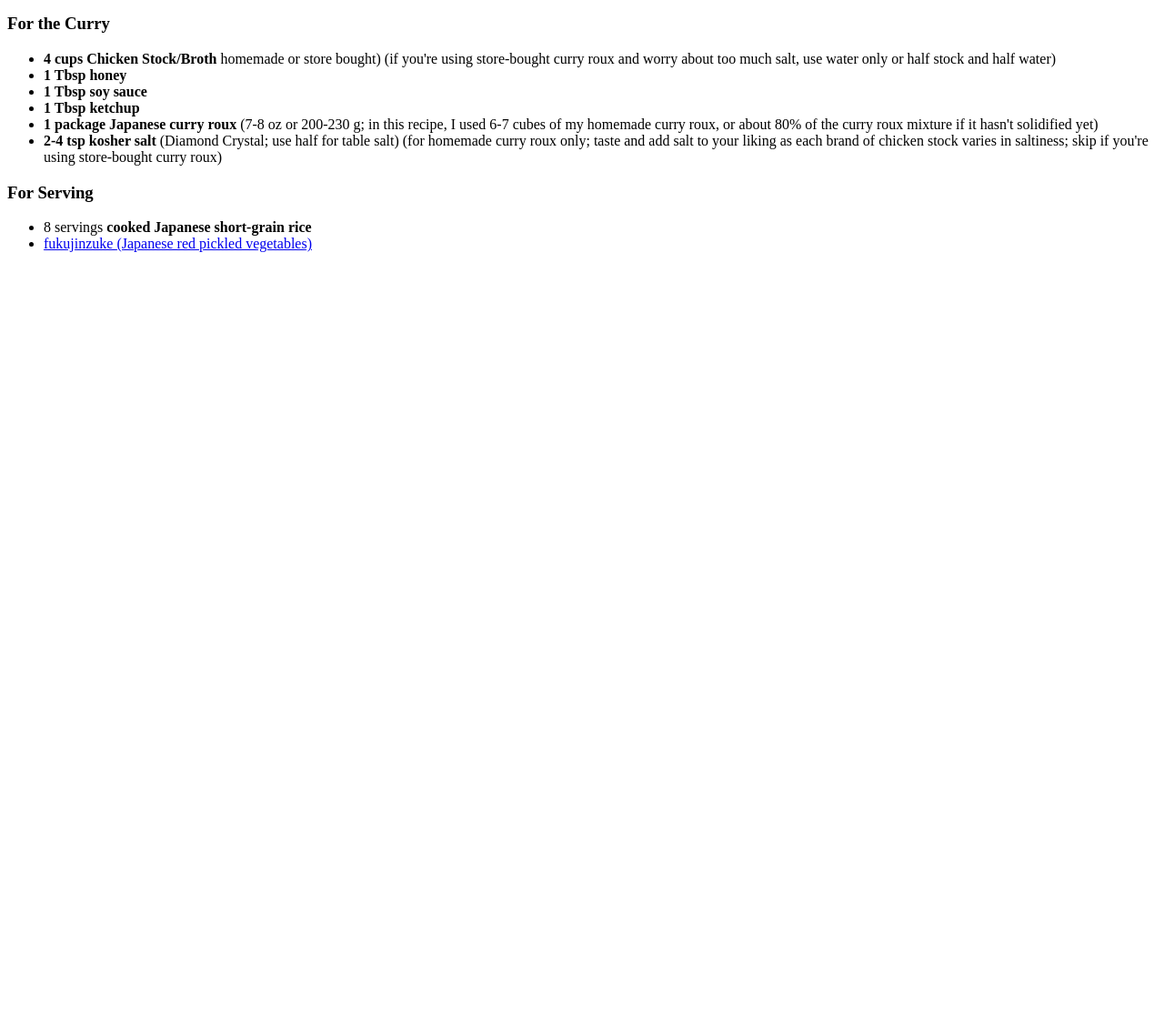
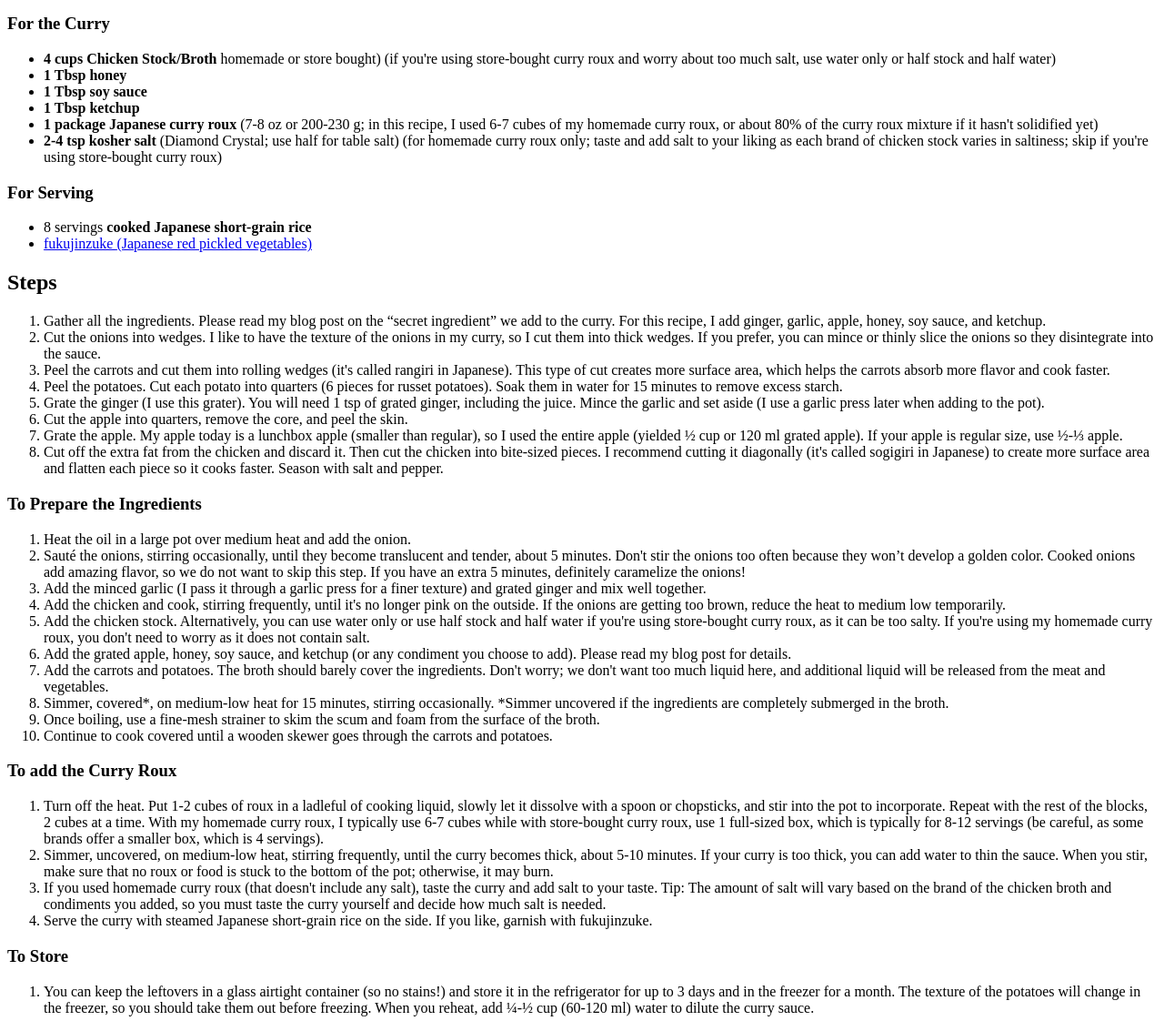
Before and after one commit to Lesserlife/odin-recipes, a plain HTML site: page recipes/japanesecurry.html in a window 1280 px wide. Shown: the part 963-2096 px from the top of the page at 91% size. Before the commit the page ends 1256 px from the top, so only its background shows below. Drawn offline with Linux system fonts and the light colour scheme.

Commit message:
Write steps, format, and create noodles-stirfry.html and pizza.html

```diff
--- a/recipes/japanesecurry.html
+++ b/recipes/japanesecurry.html
@@ -38,6 +38,40 @@
             <li>8 servings <strong>cooked Japanese short-grain rice</strong></li>
             <li><a href="https://www.justonecookbook.com/fukujinzuke/">fukujinzuke (Japanese red pickled vegetables)</a></li>
         </ul>
-
+        <h2>Steps</h2>
+        <ol>
+            <li>Gather all the ingredients. Please read my blog post on the “secret ingredient” we add to the curry. For this recipe, I add ginger, garlic, apple, honey, soy sauce, and ketchup.</li>
+            <li>Cut the onions into wedges. I like to have the texture of the onions in my curry, so I cut them into thick wedges. If you prefer, you can mince or thinly slice the onions so they disintegrate into the sauce.</li>
+            <li>Peel the carrots and cut them into rolling wedges (it's called rangiri in Japanese). This type of cut creates more surface area, which helps the carrots absorb more flavor and cook faster.</li>
+            <li>Peel the potatoes. Cut each potato into quarters (6 pieces for russet potatoes). Soak them in water for 15 minutes to remove excess starch.</li>
+            <li>Grate the ginger (I use this grater). You will need 1 tsp of grated ginger, including the juice. Mince the garlic and set aside (I use a garlic press later when adding to the pot).</li>
+            <li>Cut the apple into quarters, remove the core, and peel the skin.</li>
+            <li>Grate the apple. My apple today is a lunchbox apple (smaller than regular), so I used the entire apple (yielded ½ cup or 120 ml grated apple). If your apple is regular size, use &frac12;-&frac13; apple.</li>
+            <li>Cut off the extra fat from the chicken and discard it. Then cut the chicken into bite-sized pieces. I recommend cutting it diagonally (it's called sogigiri in Japanese) to create more surface area and flatten each piece so it cooks faster. Season with salt and pepper.</li>
+        </ol>
+        <h3>To Prepare the Ingredients</h3>
+        <ol>
+            <li>Heat the oil in a large pot over medium heat and add the onion.</li>
+            <li>Sauté the onions, stirring occasionally, until they become translucent and tender, about 5 minutes. Don't stir the onions too often because they won’t develop a golden color. Cooked onions add amazing flavor, so we do not want to skip this step. If you have an extra 5 minutes, definitely caramelize the onions!</li>
+            <li>Add the minced garlic (I pass it through a garlic press for a finer texture) and grated ginger and mix well together.</li>
+            <li>Add the chicken and cook, stirring frequently, until it's no longer pink on the outside. If the onions are getting too brown, reduce the heat to medium low temporarily.</li>
+            <li>Add the chicken stock. Alternatively, you can use water only or use half stock and half water if you're using store-bought curry roux, as it can be too salty. If you're using my homemade curry roux, you don't need to worry as it does not contain salt.</li>
+            <li>Add the grated apple, honey, soy sauce, and ketchup (or any condiment you choose to add). Please read my blog post for details.</li>
+            <li>Add the carrots and potatoes. The broth should barely cover the ingredients. Don't worry; we don't want too much liquid here, and additional liquid will be released from the meat and vegetables.</li>
+            <li>Simmer, covered*, on medium-low heat for 15 minutes, stirring occasionally. *Simmer uncovered if the ingredients are completely submerged in the broth.</li>
+            <li>Once boiling, use a fine-mesh strainer to skim the scum and foam from the surface of the broth.</li>
+            <li>Continue to cook covered until a wooden skewer goes through the carrots and potatoes.</li>
+        </ol>
+        <h3>To add the Curry Roux</h3>
+        <ol>
+            <li>Turn off the heat. Put 1-2 cubes of roux in a ladleful of cooking liquid, slowly let it dissolve with a spoon or chopsticks, and stir into the pot to incorporate. Repeat with the rest of the blocks, 2 cubes at a time. With my homemade curry roux, I typically use 6-7 cubes while with store-bought curry roux, use 1 full-sized box, which is typically for 8-12 servings (be careful, as some brands offer a smaller box, which is 4 servings).</li>
+            <li>Simmer, uncovered, on medium-low heat, stirring frequently, until the curry becomes thick, about 5-10 minutes. If your curry is too thick, you can add water to thin the sauce. When you stir, make sure that no roux or food is stuck to the bottom of the pot; otherwise, it may burn.</li>
+            <li>If you used homemade curry roux (that doesn't include any salt), taste the curry and add salt to your taste. Tip: The amount of salt will vary based on the brand of the chicken broth and condiments you added, so you must taste the curry yourself and decide how much salt is needed.</li>
+            <li>Serve the curry with steamed Japanese short-grain rice on the side. If you like, garnish with fukujinzuke.</li>
+        </ol>
+        <h3>To Store</h3>
+        <ol>
+            <li>You can keep the leftovers in a glass airtight container (so no stains!) and store it in the refrigerator for up to 3 days and in the freezer for a month. The texture of the potatoes will change in the freezer, so you should take them out before freezing. When you reheat, add ¼-½ cup (60-120 ml) water to dilute the curry sauce.</li>
+        </ol>
     </body>
 </html>
```
Also changed, not shown: recipes/noodles-stirfry.html (added), recipes/pizza.html (added).
